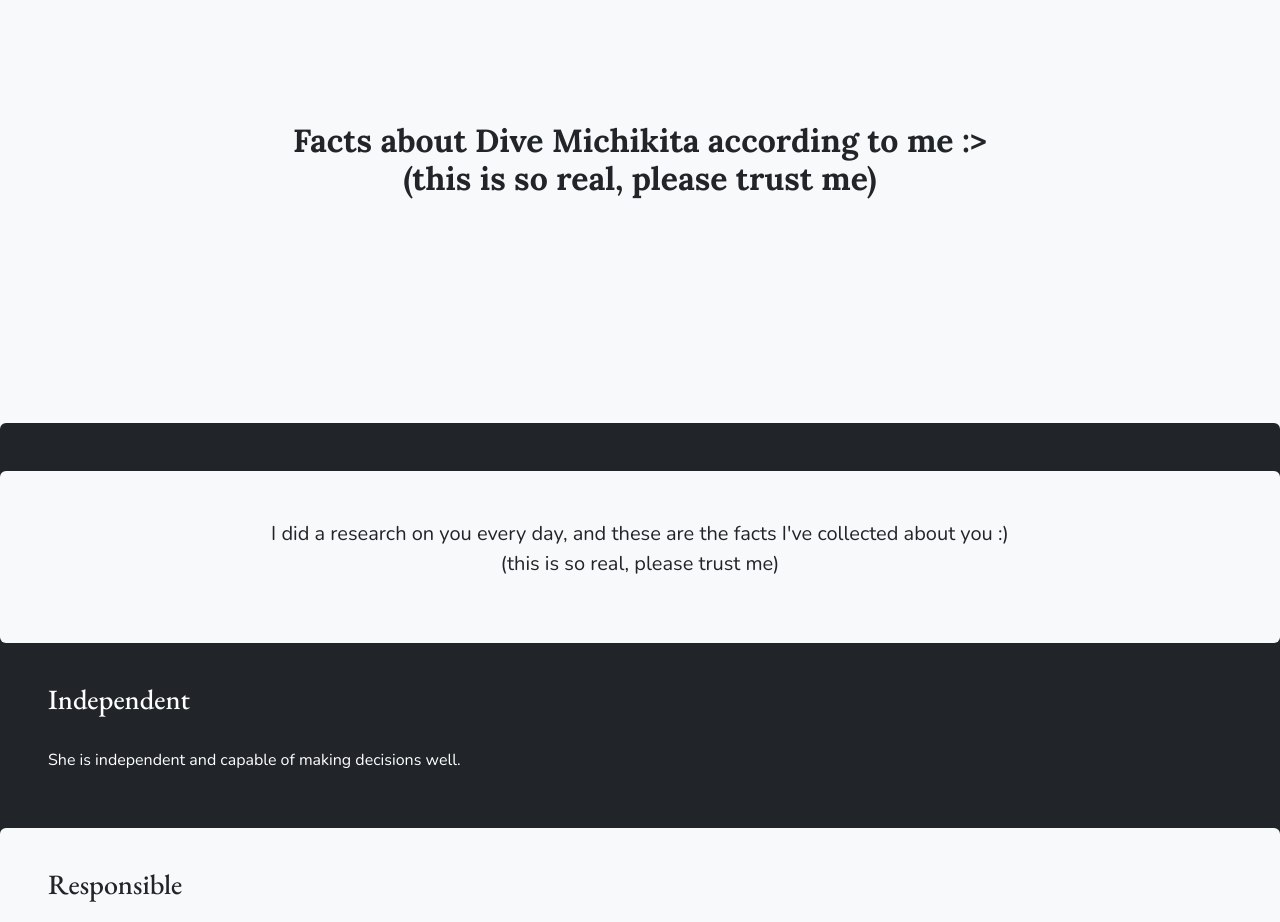
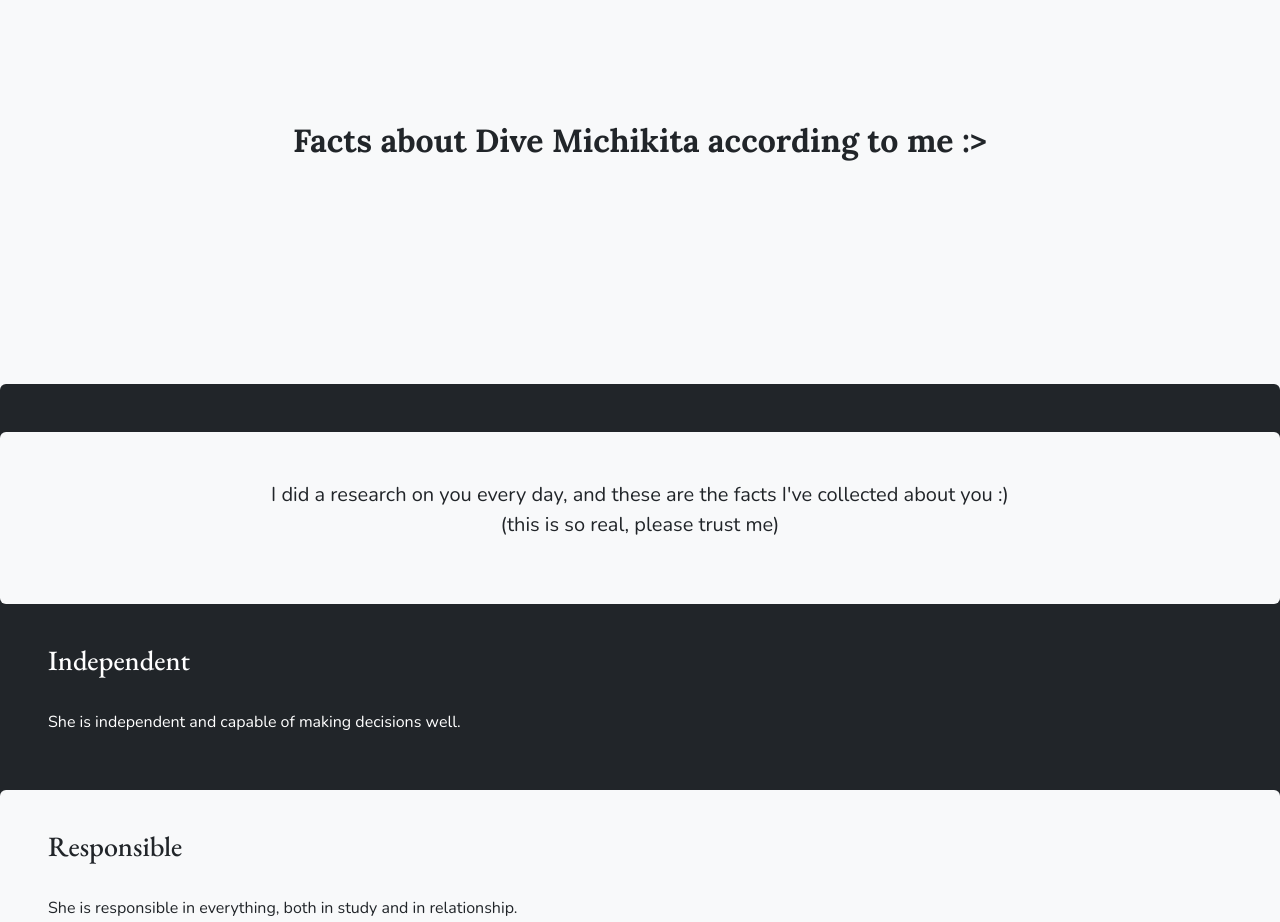
Before and after one commit to codiengnil/divelle, a plain HTML site: page index.html in a window 1280 px wide. Shown: the part 4700-5622 px from the top of the page. Drawn offline with nearby package versions, Linux system fonts and the light colour scheme; a web font is replaced by a local one.

Commit message:
Update index.html

```diff
--- a/index.html
+++ b/index.html
@@ -292,7 +292,7 @@
 <br>
 <br>
 <br>
- <h3 class="fs-2 pb ps-5 pe-5 text-center fw-bold lora">Facts about Dive Michikita according to me :> <br>(this is so real, please trust me)</h3>
+ <h3 class="fs-2 pb ps-5 pe-5 text-center fw-bold lora">Facts about Dive Michikita according to me :> </h3>
       <br>
       <br>
       <br>
```
